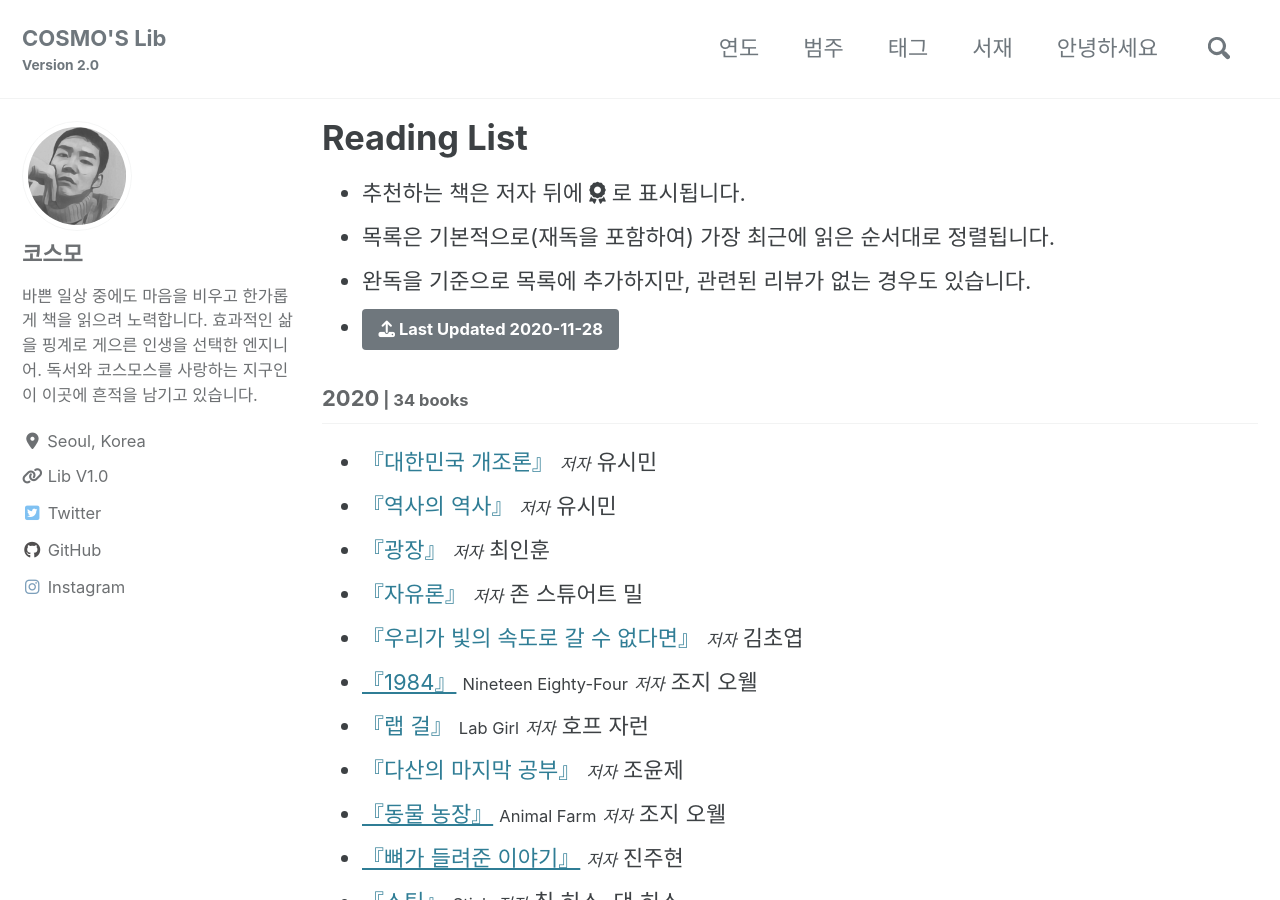
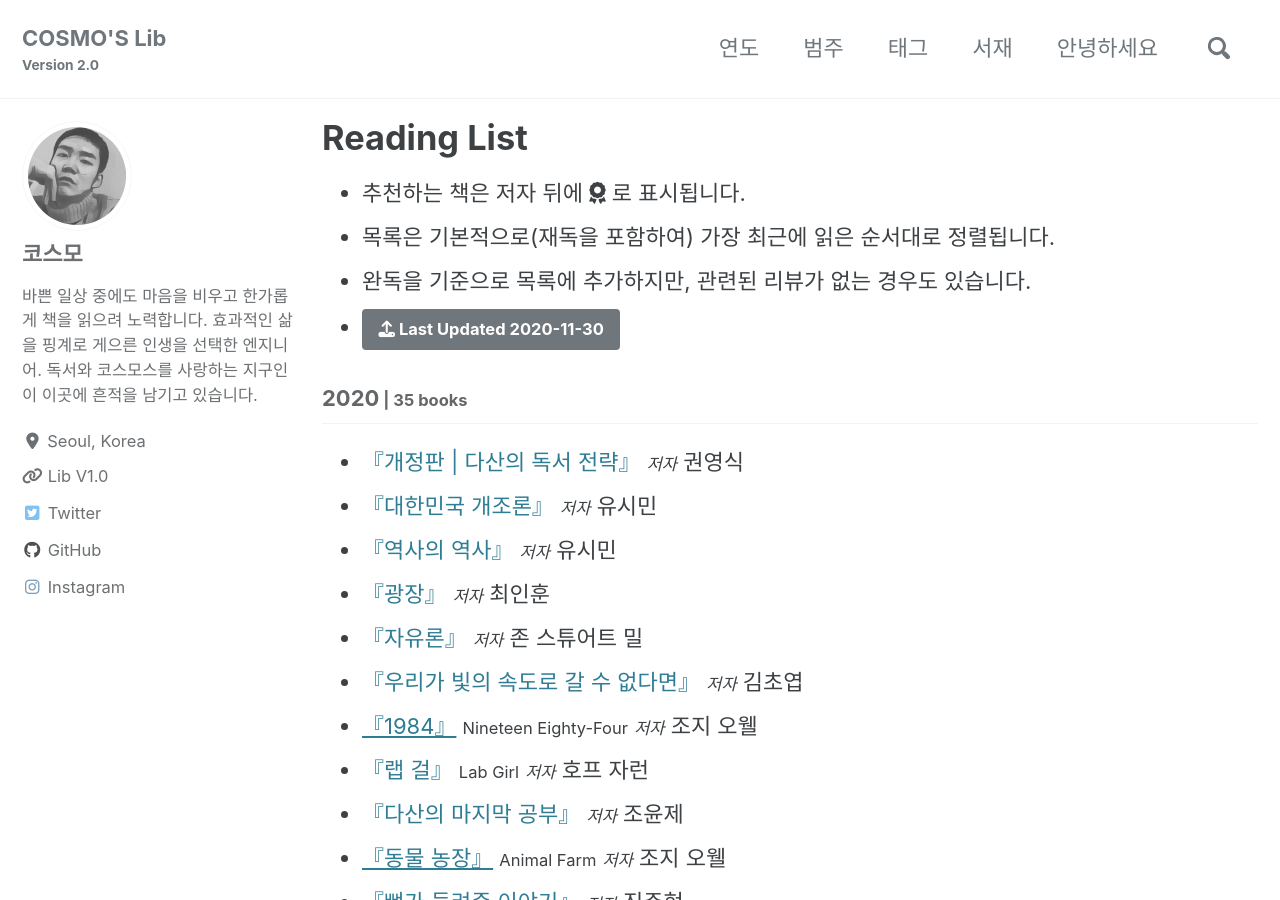
Before and after one commit to deftone2000/cosmo-s-archive, a Jekyll site: the page built from _pages/reading-list.html, in a window 1280 px wide and 900 px high. Built offline with Jekyll 4.4.1, drawn with Linux system fonts in a browser that asks for light colours; cached includes are drawn as plain includes; nearby versions of some CDN libraries; comment, search, counter and statistics services are not loaded; a style sheet for code colours, icons or effects is not loaded.

Commit message:
no message

```diff
--- a/_data/reading.yml
+++ b/_data/reading.yml
@@ -1,7 +1,17 @@
-lastupdate: 2020-11-28
+lastupdate: 2020-11-30
 list:
   - year: "2020"
     books:
+
+      - title: "개정판 | 다산의 독서 전략"
+        ori_title:
+        author: 권영식
+        post_title:
+        cover: https://img.ridicdn.net/cover/883000010/xxlarge
+        trans:
+        pub: 글라이더 출판
+        pub_info: 2016.11.25. 전자책 출간
+        post_link:
 
       - title: "대한민국 개조론"
         ori_title:
```
